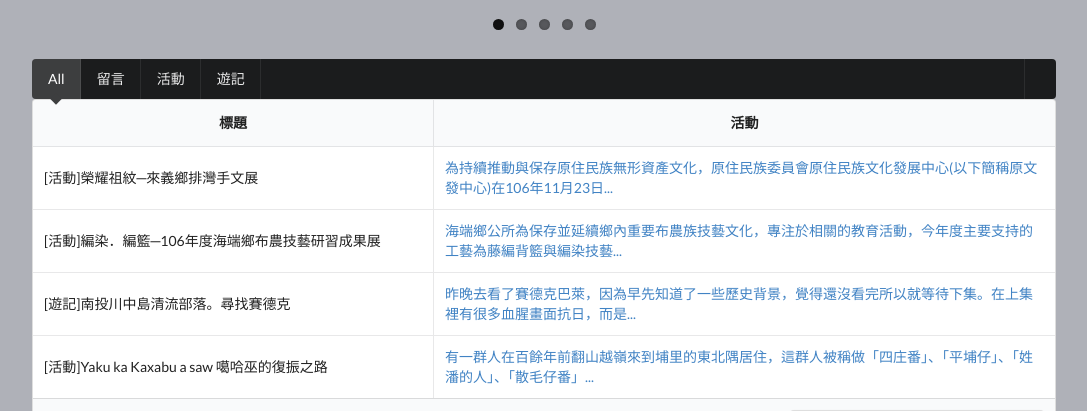
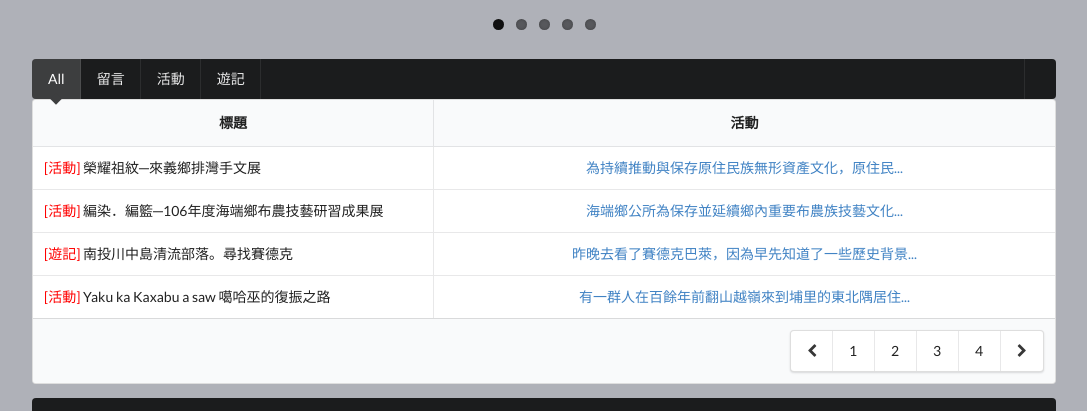
Before and after one commit to FCU21-Prophet/Tribal-Care, a Flask app: page / in a window 1280 px wide; the page is wider, and only the part inside the window is pictured. Shown: the part 761-1172 px from the top of that part, without its empty margins (96-1183 px from the left). Run offline with Flask 2, Linux system fonts and the light colour scheme; some libraries are stand-ins or nearby versions.

Commit message:
fix some bug with html template

```diff
--- a/templates/index.html
+++ b/templates/index.html
@@ -67,58 +67,7 @@
             </div>
         </div>
         <div id="menu_st" style="width:80%;margin-left: 10%;margin-right:10%;">
-            <table class="ui celled table">
-                <thead>
-                    <tr style="text-align:center">
-                        <th>標題</th>
-                        <th>活動</th>
-                    </tr>
-                </thead>
-                <tbody>
-                    <tr>
-                        <td style="width:400px">[活動]榮耀祖紋─來義鄉排灣手文展</td>
-                        <td class="left aligned">
-                            <a target="_blank" href="http://www.tipp.org.tw/events_article.asp?F_ID=82345&PageSize=15&Page=2&startTime=&endTime=&FT_No=&NSubject_No=&SelectSubject=&Subject_No=&SubSubject_No=&TA_No=&Orderby=&KeyWords=&Order=&IsSelect=">為持續推動與保存原住民族無形資產文化，原住民族委員會原住民族文化發展中心(以下簡稱原文發中心)在106年11月23日... </a>
-                        </td>
-                    </tr>
-                    <tr>
-                        <td>[活動]編染．編籃─106年度海端鄉布農技藝研習成果展</td>
-                        <td class="left aligned">
-                            <a target="_blank" href="http://www.tipp.org.tw/events_article.asp?F_ID=82911&PageSize=15&Page=1&startTime=&endTime=&FT_No=&NSubject_No=&SelectSubject=&Subject_No=&SubSubject_No=&TA_No=&Orderby=&KeyWords=&Order=&IsSelect=">海端鄉公所為保存並延續鄉內重要布農族技藝文化，專注於相關的教育活動，今年度主要支持的工藝為藤編背籃與編染技藝... </a>
-                        </td>
-                    </tr>
-                    <tr>
-                        <td>[遊記]南投川中島清流部落。尋找賽德克</td>
-                        <td class="left aligned">
-                            <a target="_blank" href="http://blog.xuite.net/siba39/blog/51537807-%E5%8D%97%E6%8A%95%E5%B7%9D%E4%B8%AD%E5%B3%B6%E6%B8%85%E6%B5%81%E9%83%A8%E8%90%BD%E3%80%82%E5%B0%8B%E6%89%BE%E8%B3%BD%E5%BE%B7%E5%85%8B">昨晚去看了賽德克巴萊，因為早先知道了一些歷史背景，覺得還沒看完所以就等待下集。在上集裡有很多血腥畫面抗日，而是... </a>
-                        </td>
-                    </tr>
-                    <tr>
-                        <td>[活動]Yaku ka Kaxabu a saw 噶哈巫的復振之路</td>
-                        <td class="left aligned">
-                            <a target="_blank" href="http://www.tipp.org.tw/events_article.asp?F_ID=82787&PageSize=15&Page=1&startTime=&endTime=&FT_No=&NSubject_No=&SelectSubject=&Subject_No=&SubSubject_No=&TA_No=&Orderby=&KeyWords=&Order=&IsSelect=">有一群人在百餘年前翻山越嶺來到埔里的東北隅居住，這群人被稱做「四庄番」、「平埔仔」、「姓潘的人」、「散毛仔番」...</a>
-                        </td>
-                    </tr>
-                </tbody>
-                <tfoot>
-                    <tr>
-                        <th colspan="2">
-                            <div class="ui right floated pagination menu">
-                                <a class="icon item">
-                                    <i class="left chevron icon"></i>
-                                </a>
-                                <a class="item">1</a>
-                                <a class="item">2</a>
-                                <a class="item">3</a>
-                                <a class="item">4</a>
-                                <a class="icon item">
-                                    <i class="right chevron icon"></i>
-                                </a>
-                            </div>
-                        </th>
-                    </tr>
-                </tfoot>
-            </table>
+
         </div>
     </div>
     <div id="map_st" class="ui inverted segment">
@@ -143,14 +92,16 @@
     </div>
     <script>
         $(document).ready(() => {
-            //$("menu-all").click();
+            $.get("/static/template/menu-all.html", (data) => {
+                $("#menu_st").html(data);
+            });
         });
         $("#menu-all").click(() => {
             $("#menu-all").addClass("active");
             $("#menu-1").removeClass("active");
             $("#menu-2").removeClass("active");
             $("#menu-3").removeClass("active");
-            $.get("/static/template/menuall.html", (data) => {
+            $.get("/static/template/menu-all.html", (data) => {
                 $("#menu_st").html(data);
             });
         });
```
